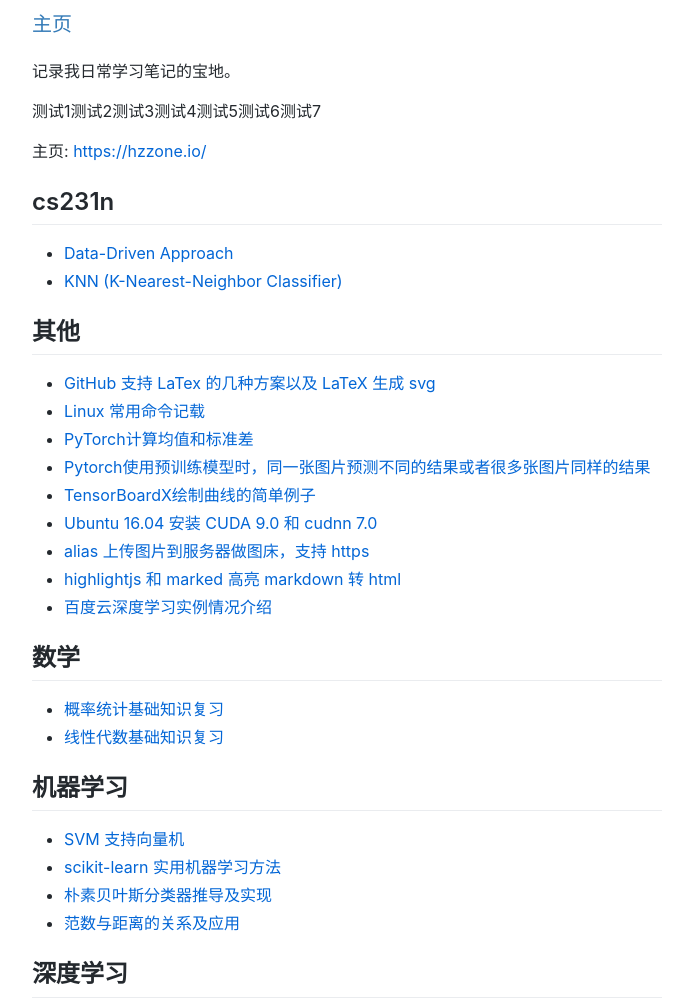
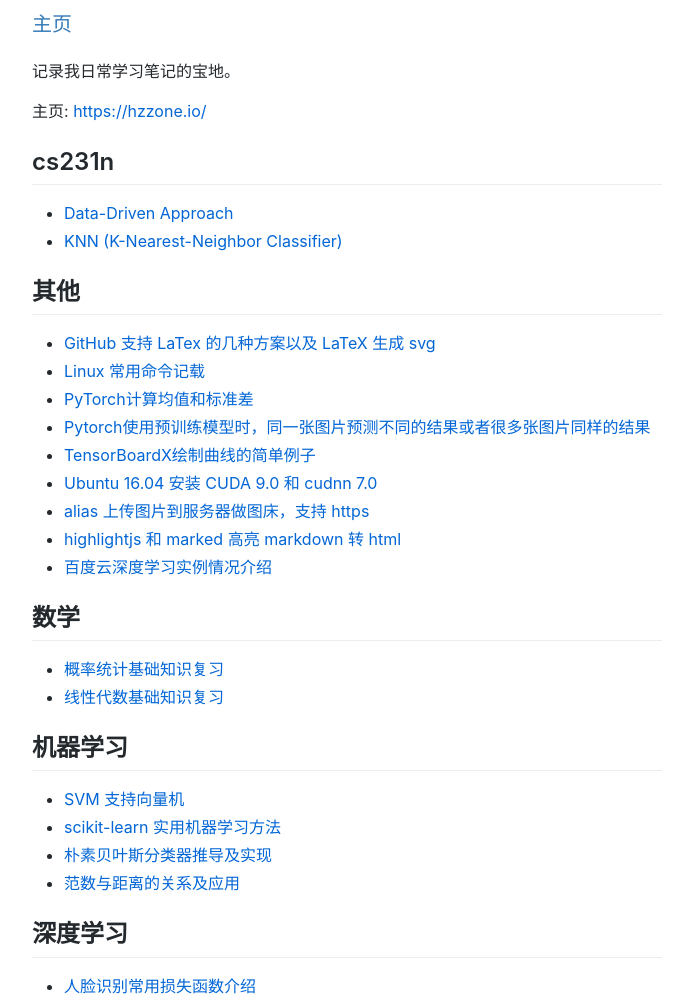
Before and after one commit to Hzzone/hzzone.github.io, a plain HTML site: page index.html in a window 1280 px wide. Shown: the top 1001 px of the page, without its empty margins (293-986 px from the left). Drawn offline with nearby package versions, Linux system fonts and the light colour scheme; some packages are replaced by stand-ins of ours.

Commit message:
webhook auto generate

```diff
--- a/index.html
+++ b/index.html
@@ -28,7 +28,6 @@
         </div>
         <div class="markdown-body " id="content">
             <p>记录我日常学习笔记的宝地。</p>
-<p>测试1测试2测试3测试4测试5测试6测试7</p>
 <p>主页: <a href="https://hzzone.io/">https://hzzone.io/</a></p>
 <h2>cs231n</h2>
 <ul><li><a class="link" href="cs231n/Data-Driven Approach.html">Data-Driven Approach</a></li>
```
